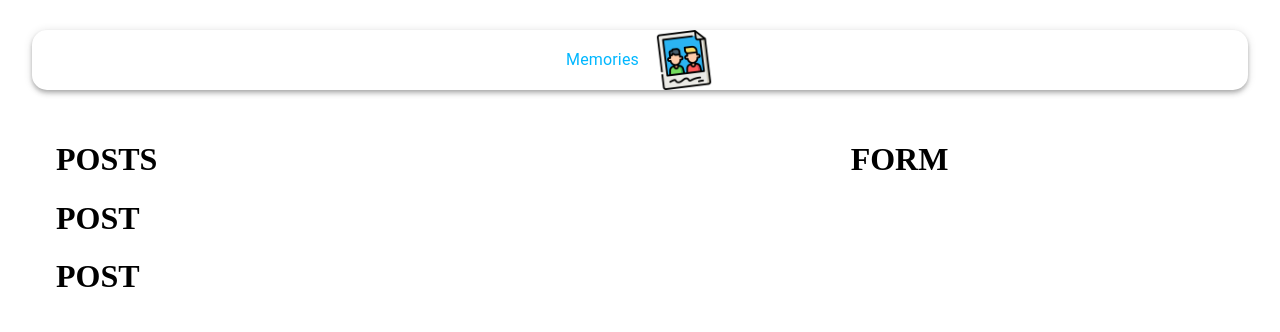
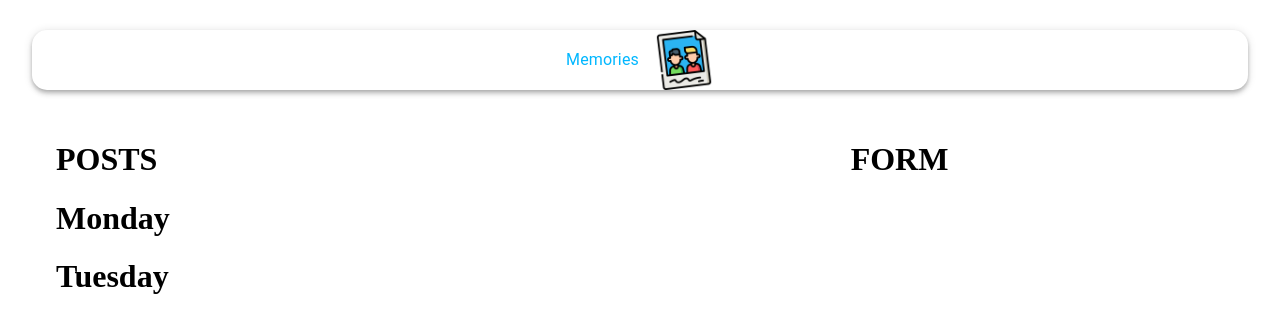
Before and after one commit to sternma/henryproject, a React (Create React App) app in the folder client/: page / in a window 1280 px wide. Shown: the top 332 px of the page. Built offline with nearby package versions, Linux system fonts and the light colour scheme.

Commit message:
prep for 1-21 meeting

```diff
--- a/client/package.json
+++ b/client/package.json
@@ -27,7 +27,6 @@
     "eject": "react-scripts eject"
   },
   "eslintConfig": {
-    "extends": "react-app"
   },
   "browserslist": {
     "production": [
--- a/client/src/components/Posts/Post/Post.js
+++ b/client/src/components/Posts/Post/Post.js
@@ -1,10 +1,10 @@
 import React from 'react';
 import useStyles from './styles';
 
-const Post = () => {
+const Post = ({ name }) => {
     const classes = useStyles();
     return(
-        <h1>POST</h1>
+        <h1>{name}</h1>
     )
 }
 
--- a/client/src/components/Posts/Posts.js
+++ b/client/src/components/Posts/Posts.js
@@ -7,8 +7,8 @@ const Posts = () => {
     return(
         <>
             <h1>POSTS</h1>
-            <Post />
-            <Post />
+            <Post name='Monday'/>
+            <Post name='Tuesday'/>
         </>
     )
 }
```
